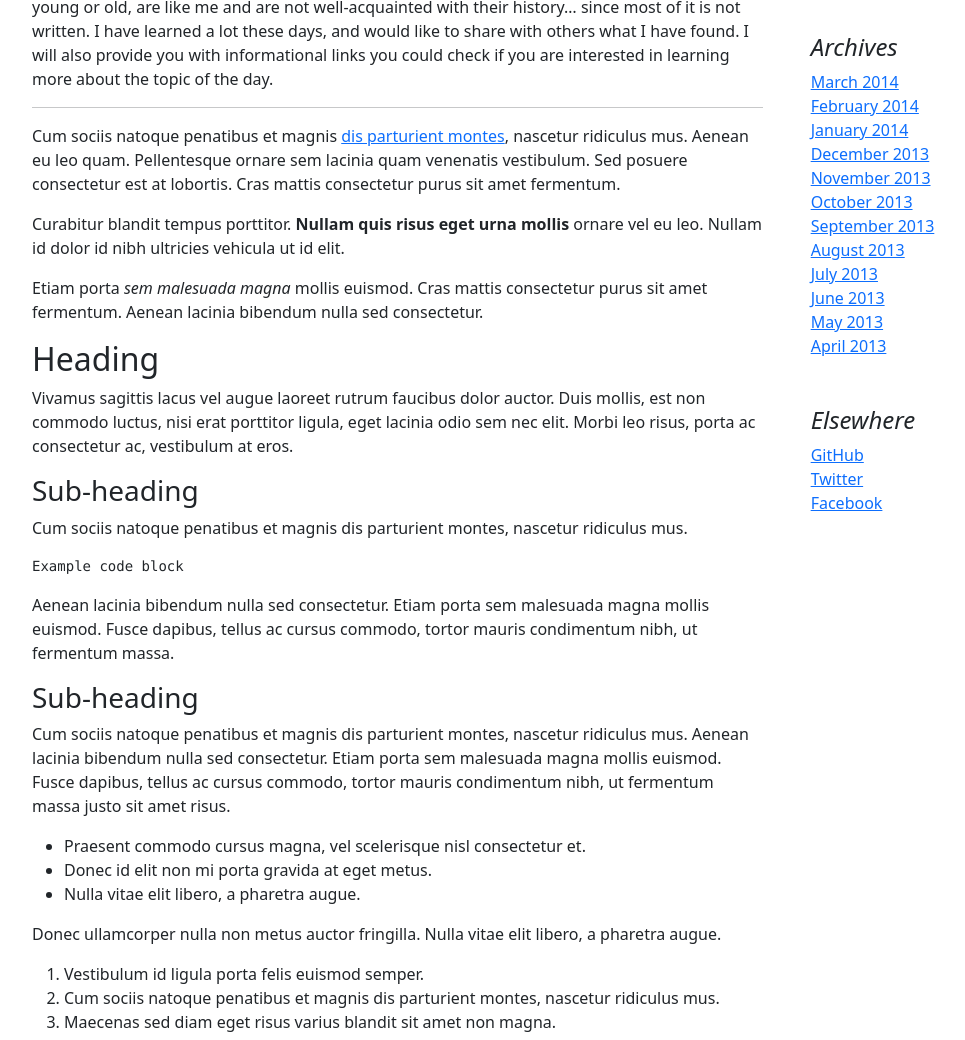
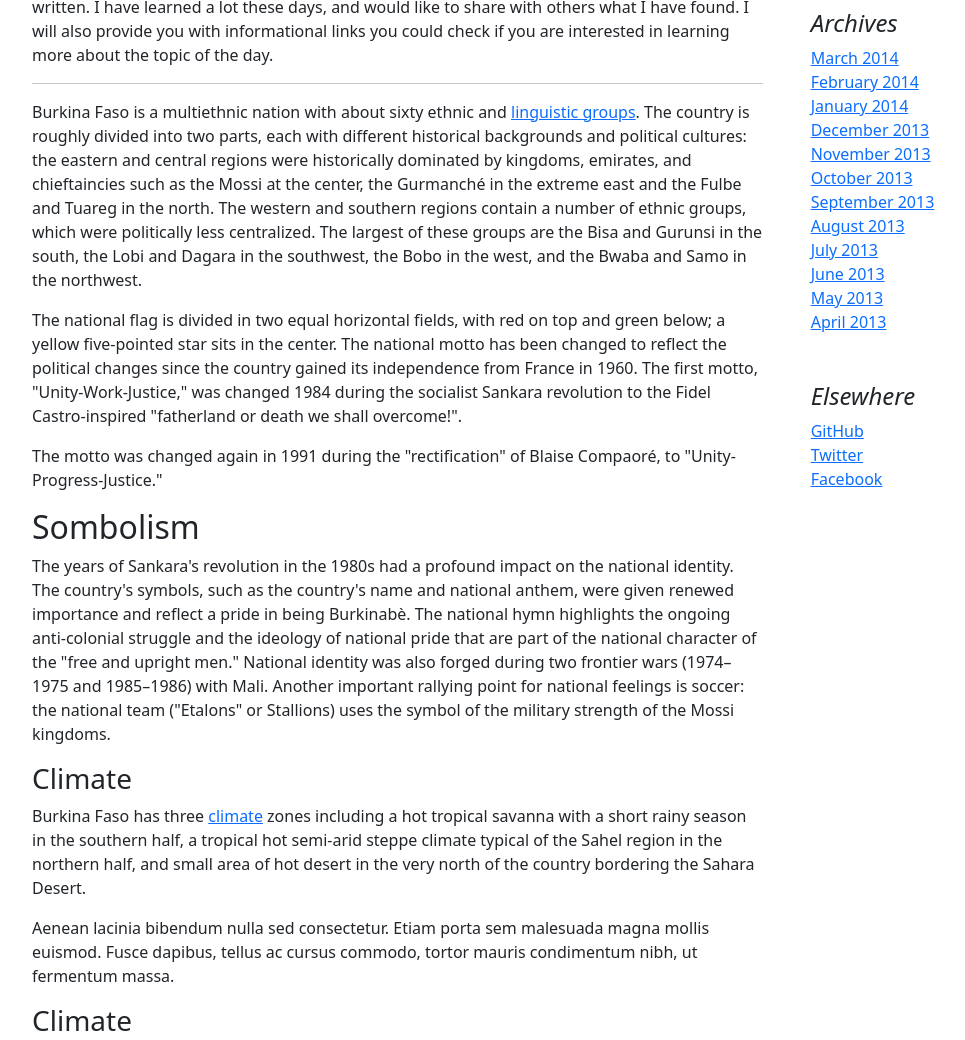
Before and after one commit to sompagnimdi/faso-dream, a plain HTML site: page index.html in a window 1280 px wide. Shown: the part 737-1777 px from the top of the page, without its empty margins (54-1019 px from the left). Drawn offline with nearby package versions, Linux system fonts and the light colour scheme.

Commit message:
blog update

```diff
--- a/index.html
+++ b/index.html
@@ -201,7 +201,7 @@
             </div> -->
           </div>
         </div>
-      </div> -->
+      <!-- </div> -->
     </div>
 
     <main class="container">
@@ -220,43 +220,31 @@
             </p>
             <hr />
             <p>
-              Cum sociis natoque penatibus et magnis
-              <a href="#">dis parturient montes</a>, nascetur ridiculus mus.
-              Aenean eu leo quam. Pellentesque ornare sem lacinia quam venenatis
-              vestibulum. Sed posuere consectetur est at lobortis. Cras mattis
-              consectetur purus sit amet fermentum.
+                Burkina Faso is a multiethnic nation with about sixty ethnic and  <a href="https://www.worldatlas.com/articles/largest-ethnic-groups-in-burkina-faso.html">linguistic groups</a>. The country is roughly divided into two parts, each with different historical backgrounds and political cultures: the eastern and central regions were historically dominated by kingdoms, emirates, and chieftaincies such as the Mossi at the center, the Gurmanché in the extreme east and the Fulbe and Tuareg in the north. The western and southern regions contain a number of ethnic groups, which were politically less centralized. The largest of these groups are the Bisa and Gurunsi in the south, the Lobi and Dagara in the southwest, the Bobo in the west, and the Bwaba and Samo in the northwest.
+
             </p>
             <blockquote>
               <p>
-                Curabitur blandit tempus porttitor.
-                <strong>Nullam quis risus eget urna mollis</strong> ornare vel
-                eu leo. Nullam id dolor id nibh ultricies vehicula ut id elit.
+                The national flag is divided in two equal horizontal fields, with red on top and green below; a yellow five-pointed star sits in the center. The national motto has been changed to reflect the political changes since the country gained its independence from France in 1960. The first motto, "Unity-Work-Justice," was changed 1984 during the socialist Sankara revolution to the Fidel Castro-inspired "fatherland or death we shall overcome!".
               </p>
             </blockquote>
             <p>
-              Etiam porta <em>sem malesuada magna</em> mollis euismod. Cras
-              mattis consectetur purus sit amet fermentum. Aenean lacinia
-              bibendum nulla sed consectetur.
+                The motto was changed again in 1991 during the "rectification" of Blaise Compaoré, to "Unity-Progress-Justice."
             </p>
-            <h2>Heading</h2>
+            <h2>Sombolism</h2>
             <p>
-              Vivamus sagittis lacus vel augue laoreet rutrum faucibus dolor
-              auctor. Duis mollis, est non commodo luctus, nisi erat porttitor
-              ligula, eget lacinia odio sem nec elit. Morbi leo risus, porta ac
-              consectetur ac, vestibulum at eros.
+                The years of Sankara's revolution in the 1980s had a profound impact on the national identity. The country's symbols, such as the country's name and national anthem, were given renewed importance and reflect a pride in being Burkinabè. The national hymn highlights the ongoing anti-colonial struggle and the ideology of national pride that are part of the national character of the "free and upright men." National identity was also forged during two frontier wars (1974–1975 and 1985–1986) with Mali. Another important rallying point for national feelings is soccer: the national team ("Etalons" or Stallions) uses the symbol of the military strength of the Mossi kingdoms.
             </p>
-            <h3>Sub-heading</h3>
+            <h3>Climate</h3>
             <p>
-              Cum sociis natoque penatibus et magnis dis parturient montes,
-              nascetur ridiculus mus.
+                Burkina Faso has three <a href="https://www.climatestotravel.com/climate/burkina-faso">climate</a> zones including a hot tropical savanna with a short rainy season in the southern half, a tropical hot semi-arid steppe climate typical of the Sahel region in the northern half, and small area of hot desert in the very north of the country bordering the Sahara Desert.
             </p>
-            <pre><code>Example code block</code></pre>
             <p>
               Aenean lacinia bibendum nulla sed consectetur. Etiam porta sem
               malesuada magna mollis euismod. Fusce dapibus, tellus ac cursus
               commodo, tortor mauris condimentum nibh, ut fermentum massa.
             </p>
-            <h3>Sub-heading</h3>
+            <h3>Climate</h3>
             <p>
               Cum sociis natoque penatibus et magnis dis parturient montes,
               nascetur ridiculus mus. Aenean lacinia bibendum nulla sed
```
